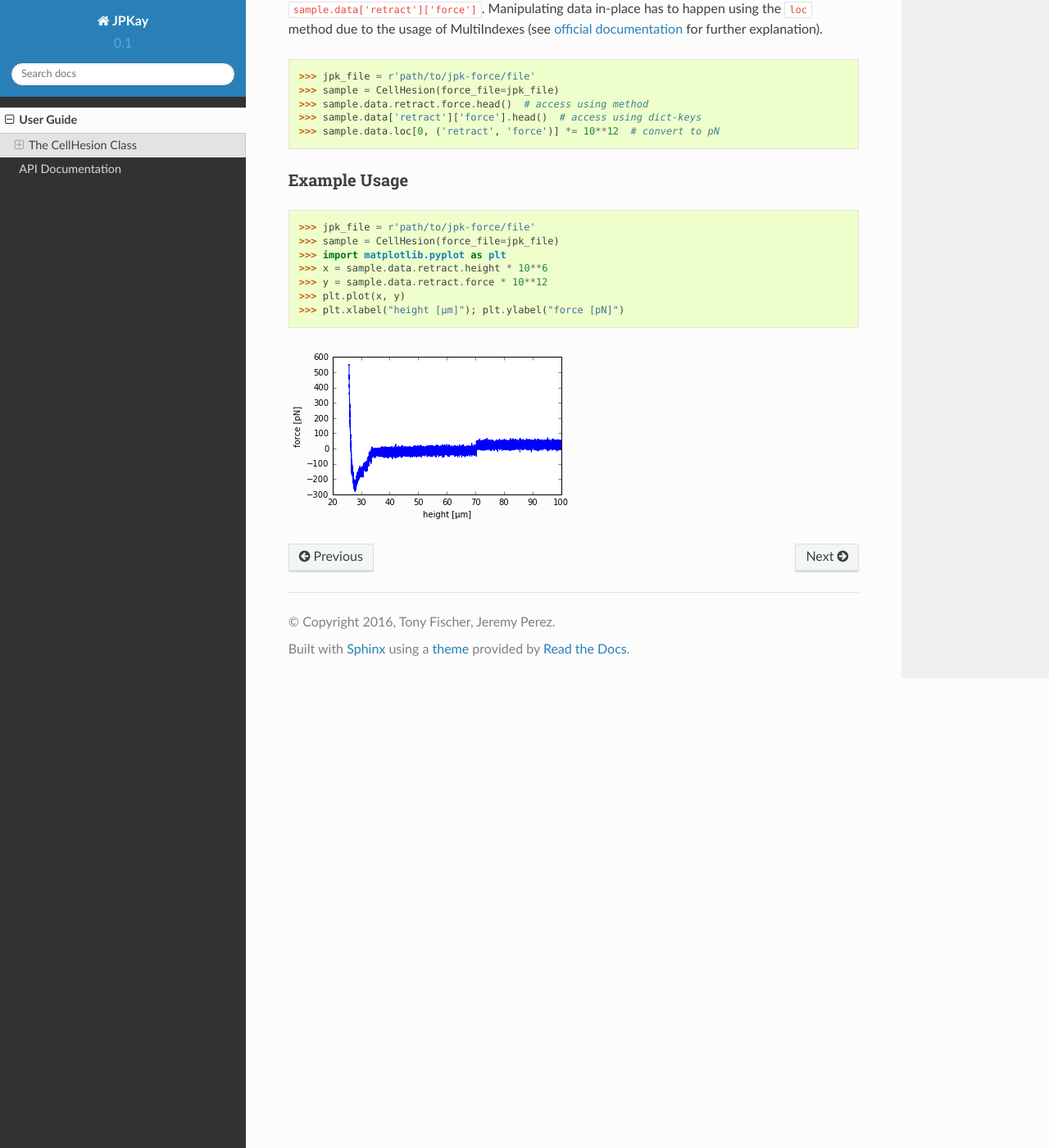
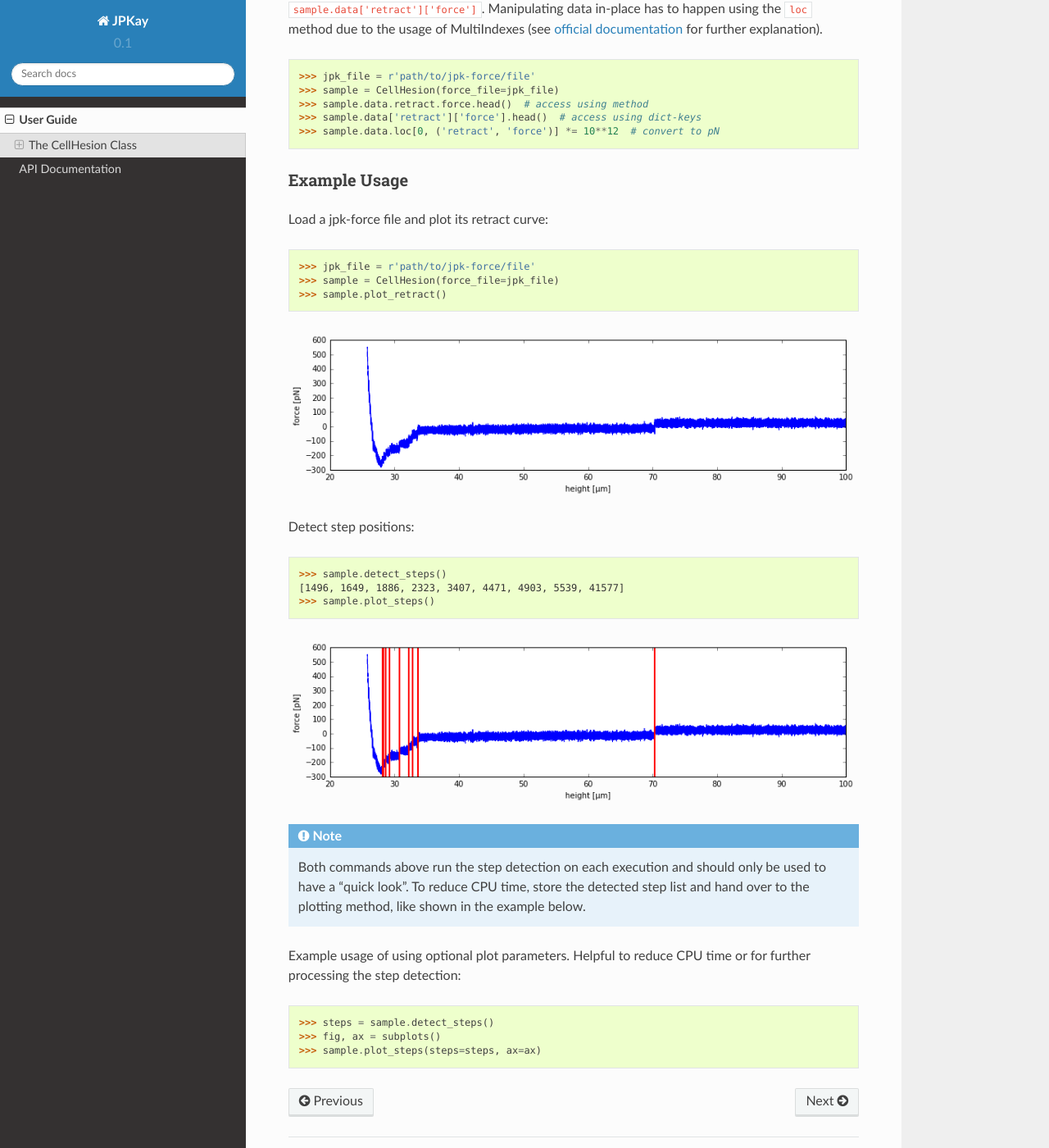
Before and after one commit to tku137/JPKay, a Sphinx documentation site: the page built from docs/source/user-guide.rst, in a window 1280 px wide and 1400 px high, scrolled down 1588 px. Shown: the whole window at 82% size. Built offline with Sphinx 7.4.7 and the Read the Docs theme 2.0.0, drawn with Linux system fonts in a browser that asks for light colours.

Commit message:
docs: step detection

```diff
--- a/docs/source/user-guide.rst
+++ b/docs/source/user-guide.rst
@@ -83,12 +83,30 @@ happen using the ``loc`` method due to the usage of MultiIndexes (see
 Example Usage
 ~~~~~~~~~~~~~
 
+Load a jpk-force file and plot its retract curve:
+
 >>> jpk_file = r'path/to/jpk-force/file'
 >>> sample = CellHesion(force_file=jpk_file)
->>> import matplotlib.pyplot as plt
->>> x = sample.data.retract.height * 10**6
->>> y = sample.data.retract.force * 10**12
->>> plt.plot(x, y)
->>> plt.xlabel("height [µm]"); plt.ylabel("force [pN]")
+>>> sample.plot_retract()
 
 .. image:: images/retract_curve.png
+
+Detect step positions:
+
+>>> sample.detect_steps()
+[1496, 1649, 1886, 2323, 3407, 4471, 4903, 5539, 41577]
+>>> sample.plot_steps()
+
+.. image:: images/retract_steps.png
+
+.. note::
+
+   Both commands above run the step detection on each execution and should only be used to have a "quick look". To
+   reduce CPU time, store the detected step list and hand over to the plotting method, like shown in the example below.
+
+Example usage of using optional plot parameters. Helpful to reduce CPU time or for further processing the step
+detection:
+
+>>> steps = sample.detect_steps()
+>>> fig, ax = subplots()
+>>> sample.plot_steps(steps=steps, ax=ax)
```
Also changed, not shown: docs/source/images/retract_curve.png, docs/source/images/retract_steps.png (added).
